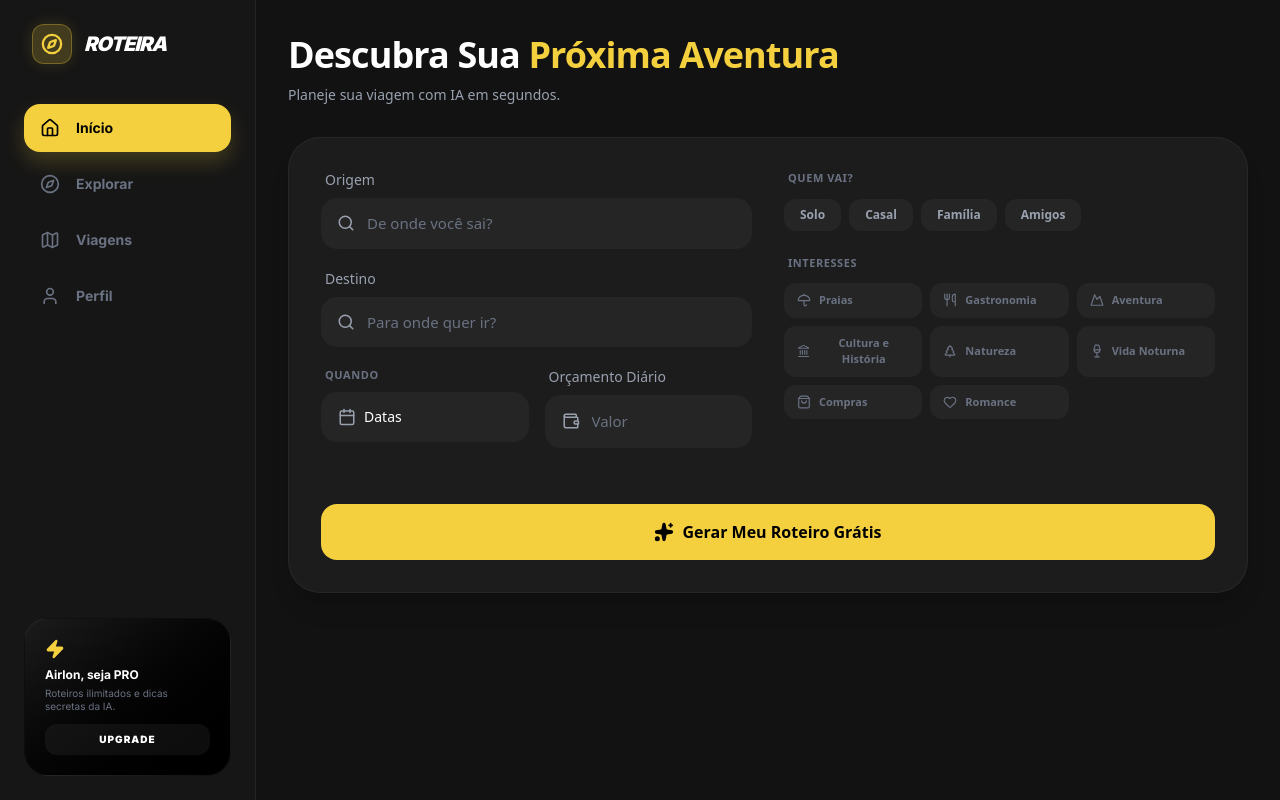
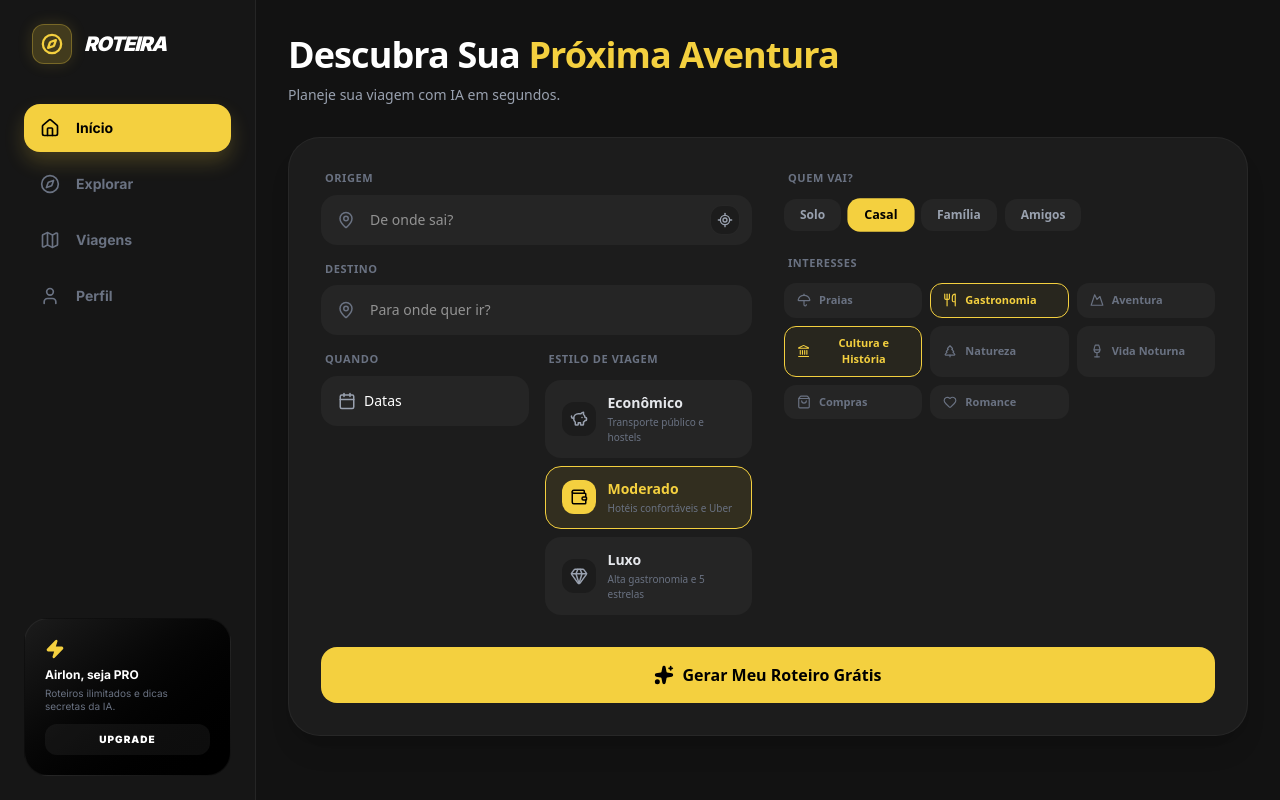
Before and after one commit to airlonfilho/roteira, a Next.js app: page /home in a window 1280 px wide. Built offline with nearby package versions, Linux system fonts and the light colour scheme.

Commit message:
refatora componentes de seleção de orçamento e entrada de localização, adiciona suporte à geolocalização e melhora a navegação

```diff
--- a/app/components/BudgetSelect.tsx
+++ b/app/components/BudgetSelect.tsx
@@ -1,78 +1,47 @@
-'use client';
-
-import React, { useState, useRef, useEffect } from 'react';
-import { Wallet, Check } from 'lucide-react';
+import React from 'react';
+import { PiggyBank, Wallet, Gem } from 'lucide-react';
 
 interface BudgetSelectProps {
   value: string;
-  onChange: (val: string) => void;
+  onChange: (value: string) => void;
 }
 
-const opcoesOrcamento = [
-  'R$ 200,00',
-  'R$ 500,00',
-  'R$ 1000,00',
-  'Ilimitado'
-];
-
 export default function BudgetSelect({ value, onChange }: BudgetSelectProps) {
-  const [isOpen, setIsOpen] = useState(false);
-  const dropdownRef = useRef<HTMLDivElement>(null);
-
-  // Fecha o dropdown se o usuário clicar fora dele
-  useEffect(() => {
-    const handleClickOutside = (event: MouseEvent) => {
-      if (dropdownRef.current && !dropdownRef.current.contains(event.target as Node)) {
-        setIsOpen(false);
-      }
-    };
-    document.addEventListener("mousedown", handleClickOutside);
-    return () => document.removeEventListener("mousedown", handleClickOutside);
-  }, []);
-
-  const handleSelect = (opcao: string) => {
-    onChange(opcao);
-    setIsOpen(false);
-  };
+  const niveis = [
+    { id: 'Econômico', icon: PiggyBank, desc: 'Transporte público e hostels' },
+    { id: 'Moderado', icon: Wallet, desc: 'Hotéis confortáveis e Uber' },
+    { id: 'Luxo', icon: Gem, desc: 'Alta gastronomia e 5 estrelas' },
+  ];
 
   return (
-    <div className="relative grid mb-6" ref={dropdownRef}>
-      <label className="block text-sm text-gray-400 font-medium mb-2 pl-1">Orçamento Diário</label>
-
-      {/* Botão que simula o Input */}
-      <button
-        type="button"
-        onClick={() => setIsOpen(!isOpen)}
-        className={`w-full flex items-center bg-[#252525] hover:bg-[#2C2C2C] transition-colors rounded-2xl px-4 py-3.5 text-left border ${isOpen ? 'border-roteira-neon' : 'border-transparent'}`}
-      >
-        <Wallet size={18} className="text-gray-400 mr-3 shrink-0" />
-        <span className={`text-[15px] truncate ${value ? 'text-white font-bold' : 'text-gray-500'}`}>
-          {value || 'Valor'}
-        </span>
-      </button>
-
-      {/* Lista Flutuante de Opções */}
-      {isOpen && (
-        <div className="absolute top-full left-0 right-0 mt-2 bg-roteira-card border border-roteira-border rounded-2xl shadow-2xl overflow-hidden z-50 animate-fade-in">
-          <ul className="py-2">
-            {opcoesOrcamento.map((opcao) => {
-              const isSelected = value === opcao;
-              return (
-                <li
-                  key={opcao}
-                  onClick={() => handleSelect(opcao)}
-                  className={`px-4 py-3 hover:bg-[#252525] cursor-pointer flex items-center justify-between transition-colors
-                    ${isSelected ? 'text-roteira-neon font-bold' : 'text-white'}
-                  `}
-                >
-                  <span className="text-sm">{opcao}</span>
-                  {isSelected && <Check size={16} className="text-roteira-neon" />}
-                </li>
-              );
-            })}
-          </ul>
-        </div>
-      )}
+    <div className="w-full">
+      <label className="block text-[11px] uppercase tracking-wider text-gray-500 font-bold mb-3 ml-1">
+        Estilo de Viagem
+      </label>
+      <div className="flex flex-col gap-2">
+        {niveis.map(({ id, icon: Icon, desc }) => (
+          <button
+            key={id}
+            type="button"
+            onClick={() => onChange(id)}
+            className={`flex items-center gap-3 px-4 py-3 rounded-2xl transition-all border text-left ${
+              value === id
+                ? 'bg-[#F4D03F]/10 border-[#F4D03F] text-[#F4D03F]'
+                : 'bg-[#252525] border-transparent text-gray-400 hover:bg-[#2C2C2C]'
+            }`}
+          >
+            <div className={`p-2 rounded-xl ${value === id ? 'bg-[#F4D03F] text-black' : 'bg-[#1C1C1C]'}`}>
+              <Icon size={18} />
+            </div>
+            <div>
+              <div className={`font-bold text-sm ${value === id ? 'text-[#F4D03F]' : 'text-gray-200'}`}>
+                {id}
+              </div>
+              <div className="text-[10px] text-gray-500 mt-0.5">{desc}</div>
+            </div>
+          </button>
+        ))}
+      </div>
     </div>
   );
 }
--- a/app/components/LocationInput.tsx
+++ b/app/components/LocationInput.tsx
@@ -1,148 +1,100 @@
-// components/LocationInput.tsx
 'use client';
 
-import React, { useState, useEffect, useRef } from 'react';
-import { Search, MapPin } from 'lucide-react';
+import React, { useState } from 'react';
+import { MapPin, LocateFixed, Loader2 } from 'lucide-react';
 
 interface LocationInputProps {
   label: string;
   placeholder: string;
   value: string;
-  onChange: (val: string) => void;
+  onChange: (value: string) => void;
+  // Nova prop opcional para saber se é o campo de origem
+  isOrigin?: boolean;
 }
 
-export default function LocationInput({
-  label,
-  placeholder,
-  value,
-  onChange
-}: LocationInputProps) {
-  const [sugestoes, setSugestoes] = useState<any[]>([]);
-  const [buscando, setBuscando] = useState(false);
-  const [erro, setErro] = useState<string | null>(null);
-  const [mostrarDropdown, setMostrarDropdown] = useState(false);
-  const dropdownRef = useRef<HTMLDivElement>(null);
+export default function LocationInput({ label, placeholder, value, onChange, isOrigin }: LocationInputProps) {
+  const [loadingLoc, setLoadingLoc] = useState(false);
 
-  // Efeito de busca na API (Debounce)
-  useEffect(() => {
-    let cancelado = false;
-    const controller = new AbortController();
+  const obterLocalizacaoAtual = () => {
+    if (!navigator.geolocation) {
+      alert("A geolocalização não é suportada pelo teu navegador.");
+      return;
+    }
 
-    const delayDebounceFn = setTimeout(async () => {
-      if (value.length > 2 && mostrarDropdown) {
-        setBuscando(true);
-        setErro(null);
+    setLoadingLoc(true);
+
+    navigator.geolocation.getCurrentPosition(
+      async (position) => {
+        const { latitude, longitude } = position.coords;
+
         try {
-          const res = await fetch(
-            `https://nominatim.openstreetmap.org/search?format=json&q=${encodeURIComponent(value)}&featuretype=city&limit=5&addressdetails=1`,
-            { signal: controller.signal }
+          // Chamada à API gratuita do OpenStreetMap para Reverse Geocoding
+          const response = await fetch(
+            `https://nominatim.openstreetmap.org/reverse?format=json&lat=${latitude}&lon=${longitude}`
           );
-          if (!res.ok) {
-            throw new Error(`Erro HTTP ${res.status}`);
+          const data = await response.json();
+
+          // O OSM pode retornar city, town ou village dependendo do tamanho do local
+          const cidade = data.address.city || data.address.town || data.address.village || "";
+          const estado = data.address.state || "";
+
+          if (cidade && estado) {
+            onChange(`${cidade}, ${estado}`);
+          } else {
+            onChange(data.display_name.split(',')[0]); // Fallback seguro
           }
-          const data = await res.json();
-          if (!cancelado) {
-            setSugestoes(data);
-          }
-        } catch (error: any) {
-          if (!cancelado && error?.name !== 'AbortError') {
-            console.error(`Erro ao buscar ${label.toLowerCase()}:`, error);
-            setSugestoes([]);
-            setErro('Falha ao buscar locais. Verifique sua conexão.');
-          }
+        } catch (error) {
+          console.error("Erro ao converter coordenadas:", error);
+          alert("Não foi possível descobrir o nome da tua cidade.");
         } finally {
-          if (!cancelado) {
-            setBuscando(false);
-          }
+          setLoadingLoc(false);
         }
-      } else {
-        setSugestoes([]);
-        setErro(null);
-      }
-    }, 500);
-
-    return () => {
-      cancelado = true;
-      controller.abort();
-      clearTimeout(delayDebounceFn);
-    };
-  }, [value, mostrarDropdown, label]);
-
-  // Fechar dropdown ao clicar fora
-  useEffect(() => {
-    const handleClickOutside = (event: MouseEvent) => {
-      if (dropdownRef.current && !dropdownRef.current.contains(event.target as Node)) {
-        setMostrarDropdown(false);
-      }
-    };
-    document.addEventListener("mousedown", handleClickOutside);
-    return () => document.removeEventListener("mousedown", handleClickOutside);
-  }, []);
-
-  const selecionarLocal = (nomeFormatado: string) => {
-    onChange(nomeFormatado);
-    setMostrarDropdown(false);
+      },
+      (error) => {
+        console.error("Erro de geolocalização:", error);
+        alert("Por favor, permite o acesso à localização no teu navegador.");
+        setLoadingLoc(false);
+      },
+      // Opções para maior precisão
+      { enableHighAccuracy: true, timeout: 10000, maximumAge: 0 }
+    );
   };
 
   return (
-    <div className="mb-5 relative" ref={dropdownRef}>
-      <label className="block text-sm text-gray-400 font-medium mb-2 pl-1">{label}</label>
-      <div className="relative flex items-center bg-[#252525] rounded-2xl px-4 py-3.5 focus-within:ring-1 focus-within:ring-[#F4D03F] transition-shadow z-10">
-        <Search size={18} className="text-gray-400 mr-3 shrink-0" />
+    <div className="mb-4 relative">
+      <label className="block text-[11px] uppercase tracking-wider text-gray-500 font-bold mb-2 ml-1">
+        {label}
+      </label>
+      <div className="relative flex items-center">
+        <div className="absolute left-4 text-gray-500">
+          <MapPin size={18} />
+        </div>
+
         <input
           type="text"
           value={value}
-          onChange={(e) => {
-            onChange(e.target.value);
-            setMostrarDropdown(true);
-          }}
-          onFocus={() => setMostrarDropdown(true)}
+          onChange={(e) => onChange(e.target.value)}
           placeholder={placeholder}
-          className="bg-transparent w-full text-white placeholder:text-gray-500 outline-none text-[15px]"
-          autoComplete="off"
+          className="w-full bg-[#252525] border border-transparent focus:border-[#F4D03F] text-white text-sm rounded-2xl py-3.5 pl-12 pr-12 transition-all outline-none"
         />
+
+        {/* Botão de Localização Automática (Apenas para a Origem) */}
+        {isOrigin && (
+          <button
+            type="button"
+            onClick={obterLocalizacaoAtual}
+            disabled={loadingLoc}
+            title="Usar minha localização atual"
+            className="absolute right-3 p-1.5 text-gray-400 hover:text-[#F4D03F] bg-[#1C1C1C] rounded-xl border border-white/5 transition-colors disabled:opacity-50"
+          >
+            {loadingLoc ? (
+              <Loader2 size={16} className="animate-spin text-[#F4D03F]" />
+            ) : (
+              <LocateFixed size={16} />
+            )}
+          </button>
+        )}
       </div>
-
-      {/* Dropdown de Sugestões */}
-      {mostrarDropdown && (sugestoes.length > 0 || buscando || erro) && (
-        <div className="absolute top-full left-0 right-0 mt-2 bg-[#1C1C1C] border border-white/10 rounded-2xl shadow-2xl overflow-hidden z-50">
-          {buscando ? (
-            <div className="p-4 text-center text-sm text-gray-400 animate-pulse">
-              Buscando locais...
-            </div>
-          ) : erro ? (
-            <div className="p-4 text-center text-sm text-red-400">
-              {erro}
-            </div>
-          ) : (
-            <ul className="max-h-60 overflow-y-auto custom-scrollbar">
-              {sugestoes.map((item, index) => {
-                const cidade = item.name || item.address?.city || item.address?.town || item.address?.village;
-                const estado = item.address?.state;
-                const pais = item.address?.country;
-                const nomeLimpo = [cidade, estado, pais]
-                  .filter(Boolean)
-                  .filter((v, i, a) => a.indexOf(v) === i)
-                  .join(', ');
-
-                return (
-                  <li
-                    key={index}
-                    onMouseDown={(e) => {
-                      e.preventDefault();
-                      selecionarLocal(nomeLimpo);
-                    }}
-                    className="px-4 py-3 hover:bg-[#252525] cursor-pointer flex items-center gap-3 transition-colors border-b border-white/5 last:border-0"
-                  >
-                    <MapPin size={16} className="text-[#F4D03F] shrink-0" />
-                    <span className="text-sm text-white truncate">{nomeLimpo}</span>
-                  </li>
-                );
-              })}
-            </ul>
-          )}
-        </div>
-      )}
     </div>
   );
 }
--- a/app/home/page.tsx
+++ b/app/home/page.tsx
@@ -1,6 +1,6 @@
 'use client';
 
-import React, { useState } from 'react';
+import React, { useEffect, useState } from 'react';
 import {
     Bell, Search, Calendar, Wallet,
     Utensils, Landmark, TreePine, Wine,
@@ -11,7 +11,7 @@ import {
     Heart,
     MapIcon
 } from 'lucide-react';
-import { useRouter } from 'next/navigation';
+import { useRouter, useSearchParams } from 'next/navigation';
 import LocationInput from '../components/LocationInput';
 import DateRangeModal from '../components/DateRangeModal';
 import BudgetSelect from '../components/BudgetSelect';
@@ -22,10 +22,14 @@ import Header from '../components/Header';
 
 export default function HomePage() {
     const router = useRouter();
+
+    const searchParams = useSearchParams();
+    const destinoDaURL = searchParams.get('destino');
+
     // Estados do Formulário
     const [origem, setOrigem] = useState('');
     const [destino, setDestino] = useState('');
-    const [orcamento, setOrcamento] = useState('');
+    const [orcamento, setOrcamento] = useState('Moderado');
     const [loading, setLoading] = useState(false);
 
     const [dataInicio, setDataInicio] = useState<Date | null>(null);
@@ -33,11 +37,11 @@ export default function HomePage() {
     const [modalDataAberto, setModalDataAberto] = useState(false);
 
     // Seleção única de Perfil
-    const [perfil, setPerfil] = useState('');
+    const [perfil, setPerfil] = useState('Casal');
     const perfis = ['Solo', 'Casal', 'Família', 'Amigos'];
 
     // Seleção múltipla de Interesses
-    const [interessesSelecionados, setInteressesSelecionados] = useState<string[]>([]);
+    const [interessesSelecionados, setInteressesSelecionados] = useState<string[]>(['Gastronomia', 'Cultura e História']);
 
     const [dicaLoading, setDicaLoading] = useState('');
 
@@ -59,6 +63,13 @@ export default function HomePage() {
             setInteressesSelecionados([...interessesSelecionados, id]);
         }
     };
+
+    useEffect(() => {
+        // Se a URL trouxe um destino, preenche o estado automaticamente!
+        if (destinoDaURL) {
+            setDestino(destinoDaURL);
+        }
+    }, [destinoDaURL]);
 
     const handleGerarRoteiro = async (e: React.FormEvent) => {
         e.preventDefault();
@@ -164,9 +175,20 @@ export default function HomePage() {
 
                             {/* COLUNA ESQUERDA: LOGÍSTICA */}
                             <div className="space-y-4">
-                                <LocationInput label="Origem" placeholder="De onde você sai?" value={origem} onChange={setOrigem} />
-                                <LocationInput label="Destino" placeholder="Para onde quer ir?" value={destino} onChange={setDestino} />
+                                <LocationInput
+                                    label="Origem"
+                                    placeholder="De onde sai?"
+                                    value={origem}
+                                    onChange={setOrigem}
+                                    isOrigin={true} // <-- Ativa o botão de GPS
+                                />
 
+                                <LocationInput
+                                    label="Destino"
+                                    placeholder="Para onde quer ir?"
+                                    value={destino}
+                                    onChange={setDestino}
+                                />
                                 <div className="grid grid-cols-2 gap-4">
                                     <div>
                                         <label className="block text-[11px] uppercase tracking-wider text-gray-500 font-bold mb-2 ml-1">Quando</label>
```
Also changed, not shown: app/page.tsx (+17 -8 lines).
